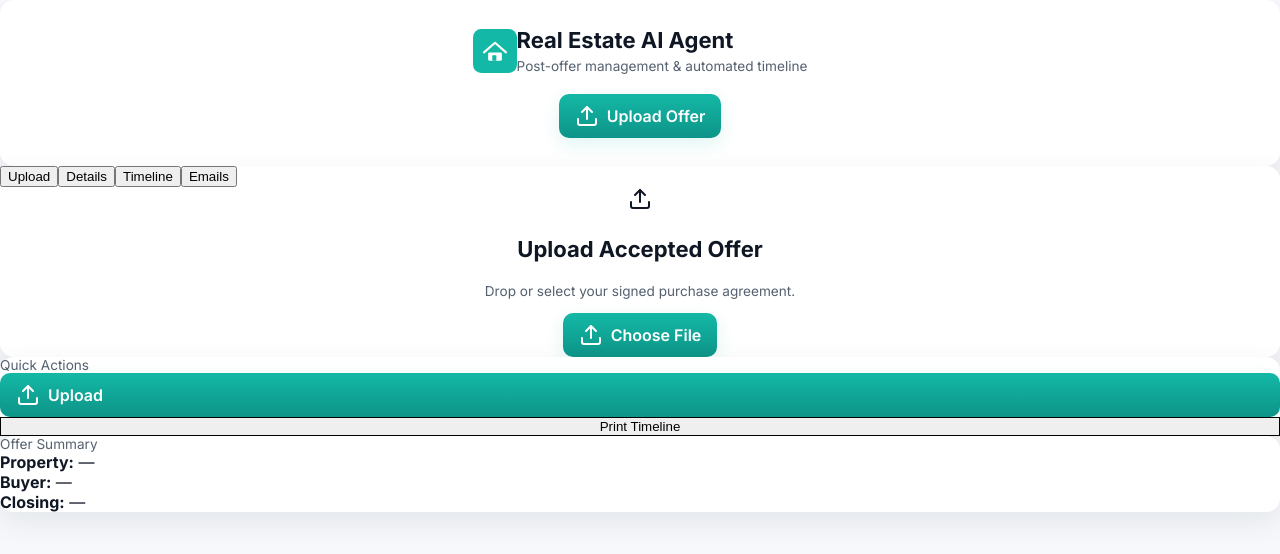
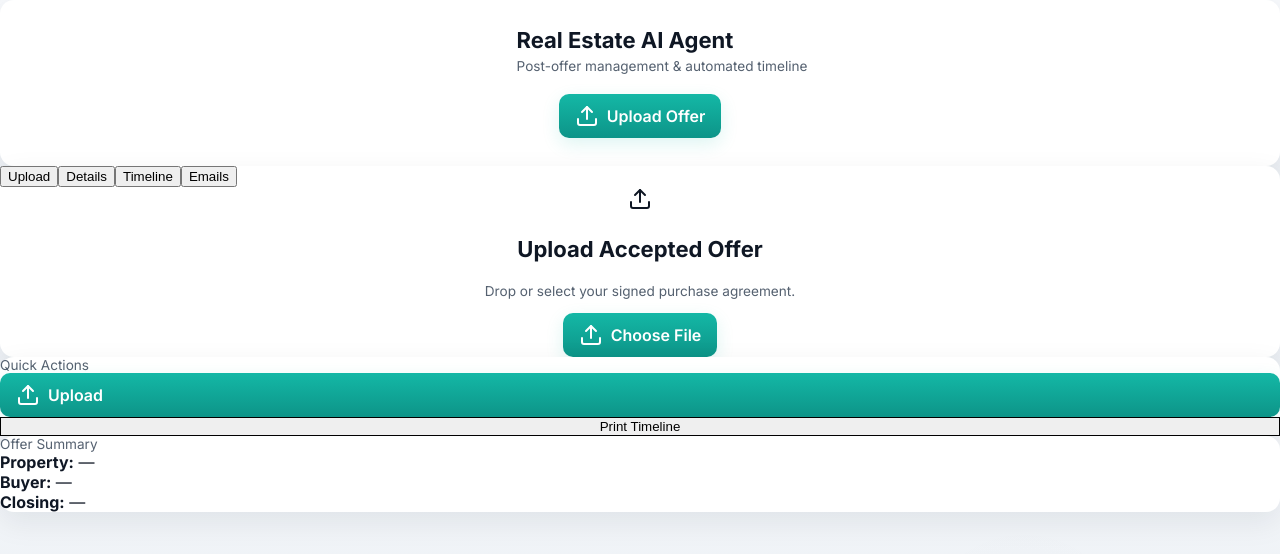
Before and after one commit to nshorter72/Real-Estate-Agent-Now, a React (Vite) app: page / in a window 1280 px wide. Shown: the top 554 px of the page. Built offline with nearby package versions, Linux system fonts and the light colour scheme.

Commit message:
feat(ui): patterned bg, house logo inline, spacing & motion polish

```diff
--- a/src/RealEstateAgent.tsx
+++ b/src/RealEstateAgent.tsx
@@ -9,13 +9,12 @@ import { Calendar, Mail, Upload, FileText, Clock } from 'lucide-react';
  * - Improved hero/banner and CTA formatting
  */
 
-const HouseLogo = ({ className = 'w-10 h-10' }: { className?: string }) => (
-  <svg className={className} viewBox="0 0 64 64" fill="none" xmlns="http://www.w3.org/2000/svg" aria-hidden>
-    <rect width="64" height="64" rx="12" fill="#14B8A6" />
-    <path d="M16 34 L32 20 L48 34" stroke="#FFFFFF" strokeWidth="3" strokeLinecap="round" strokeLinejoin="round" fill="none" />
-    <rect x="22" y="34" width="20" height="12" rx="2" fill="#FFFFFF" />
-    <rect x="28" y="38" width="6" height="8" rx="1" fill="#14B8A6" />
-  </svg>
+const HouseLogo = ({ className = 'w-6 h-6' }: { className?: string }) => (
+  <span className="inline-flex items-center justify-center w-10 h-10 rounded-md bg-teal-500">
+    <svg className={className} viewBox="0 0 24 24" fill="none" xmlns="http://www.w3.org/2000/svg" aria-hidden>
+      <path d="M10.707 2.293a1 1 0 0 0-1.414 0L3 8.586V20a2 2 0 0 0 2 2h5v-7h4v7h5a2 2 0 0 0 2-2V8.586l-6.293-6.293a1 1 0 0 0-1.414 0L12 5.586 10.707 2.293z" fill="#ffffff"/>
+    </svg>
+  </span>
 );
 
 const RealEstateAgent = () => {
--- a/src/index.css
+++ b/src/index.css
@@ -8,6 +8,7 @@
 /* Theme tokens */
 :root{
   --bg: #f6f8fb;
+  --bg-alt: #eef2f6;
   --surface: #ffffff;
   --text: #0f1724;
   --muted: #556170;
@@ -15,6 +16,8 @@
   --teal-600: #0d9488;
   --card-shadow: 0 10px 30px rgba(15,23,42,0.08);
   --card-elev: 0 18px 40px rgba(15,23,42,0.12);
+  /* subtle paper texture using layered radial-gradients */
+  --paper-pattern: radial-gradient(circle at 10% 10%, rgba(0,0,0,0.02) 0, rgba(0,0,0,0.00) 8%), radial-gradient(circle at 80% 80%, rgba(0,0,0,0.015) 0, rgba(0,0,0,0.00) 10%);
 }
 
 /* Base */
@@ -22,7 +25,11 @@ html,body,#root{
   height:100%;
   margin:0;
   font-family: 'Inter', ui-sans-serif, system-ui, -apple-system, "Segoe UI", Roboto, "Helvetica Neue", Arial;
-  background: var(--bg);
+  /* layered background: soft gradient + subtle paper texture */
+  background-image: var(--paper-pattern), linear-gradient(180deg, var(--bg), var(--bg-alt));
+  background-repeat: repeat, no-repeat;
+  background-size: 200px 200px, cover;
+  background-attachment: fixed;
   color: var(--text);
   -webkit-font-smoothing:antialiased;
   -moz-osx-font-smoothing:grayscale;
@@ -89,13 +96,13 @@ html,body,#root{
 }
 .input-surface:focus{ outline:none; box-shadow: 0 6px 18px rgba(20,184,166,0.06); border-color: var(--teal-500); }
 
-/* Timeline item */
+/* Timeline item (tighter spacing) */
 .timeline-item{
   display:flex;
-  gap:14px;
+  gap:10px;
   align-items:flex-start;
-  padding:14px;
-  border-radius:10px;
+  padding:10px;
+  border-radius:8px;
   background: linear-gradient(180deg, rgba(0,0,0,0.02), rgba(255,255,255,0));
   border: 1px solid rgba(15,23,42,0.04);
 }
@@ -111,18 +118,18 @@ html,body,#root{
   box-shadow: 0 6px 18px rgba(15,23,42,0.04);
 }
 .timeline-content h4{ margin:0; font-weight:600; color:var(--text); }
-.timeline-content p{ margin:6px 0 0; color:var(--muted); font-size:0.95rem; }
+.timeline-content p{ margin:4px 0 0; color:var(--muted); font-size:0.92rem; }
 
-/* Email template card */
+/* Email template card (compact) */
 .email-card{
-  border-radius:10px;
-  padding:14px;
+  border-radius:8px;
+  padding:10px;
   background: #fff;
   border:1px solid rgba(15,23,42,0.04);
-  box-shadow: 0 6px 20px rgba(15,23,42,0.04);
+  box-shadow: 0 6px 14px rgba(15,23,42,0.04);
 }
 .email-subject{ font-weight:600; color:var(--text); }
-.email-body{ margin-top:8px; color:var(--muted); white-space:pre-wrap; }
+.email-body{ margin-top:6px; color:var(--muted); font-size:0.95rem; white-space:pre-wrap; }
 
 /* Logo helpers */
 .brand-badge{ display:inline-flex; align-items:center; justify-content:center; width:44px; height:44px; border-radius:8px; background:transparent; }
```
